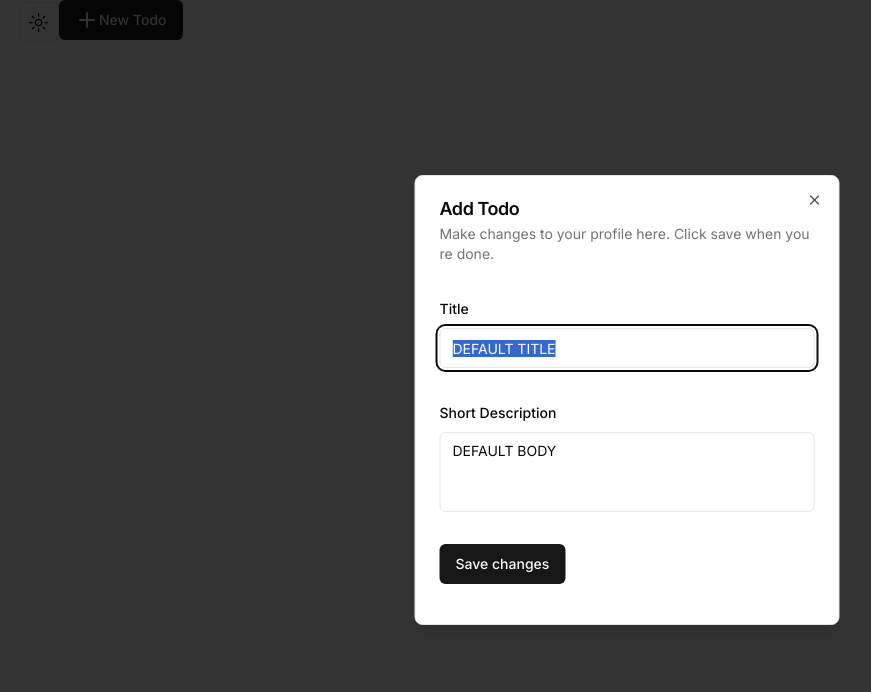
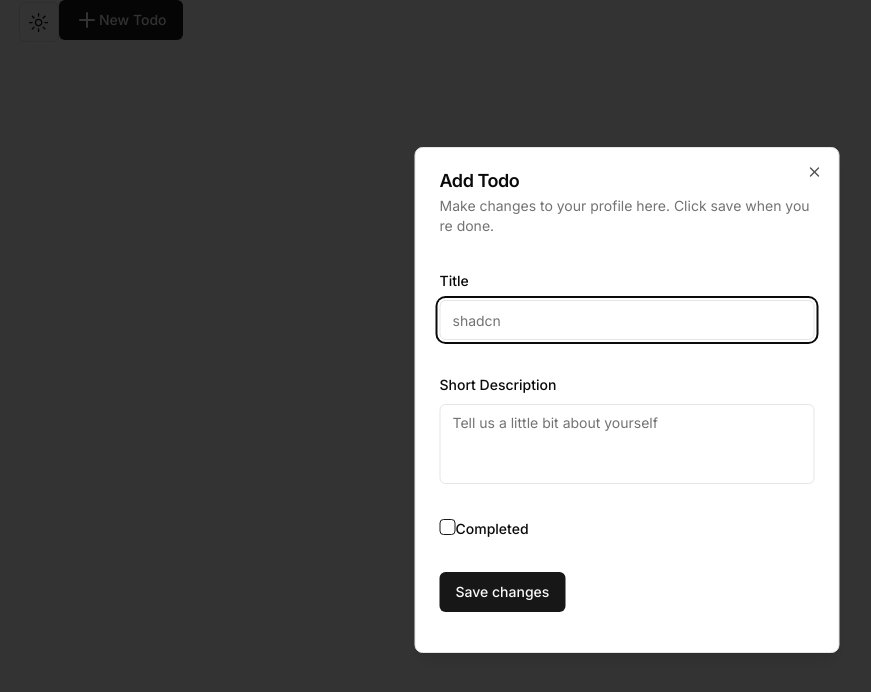
Before and after one commit to abdelkader470/full-stack-todo, a Next.js app: page / in a window 1280 px wide. Both pictures are taken after a click on the button "New Todo". Shown: the top 692 px of the page, without its empty margins (13-884 px from the left). Built offline with nearby package versions, Linux system fonts and the light colour scheme.

Commit message:
toggle completed

```diff
--- a/actions/todo.actions.ts
+++ b/actions/todo.actions.ts
@@ -10,14 +10,17 @@
 export const createTodoAction = async ({
   title,
   body,
+  completed,
 }: {
   title: string;
   body?: string | undefined;
+  completed: boolean;
 }) => {
   await prisma.todo.create({
     data: {
       title,
       body,
+      completed,
     },
   });
 };
--- a/components/AddTodoForm.tsx
+++ b/components/AddTodoForm.tsx
@@ -23,11 +23,13 @@
 import { TodoFormValues, todoFormSchema } from "@/schema";
 import { useForm } from "react-hook-form";
 import { createTodoAction } from "@/actions/todo.actions";
+import { Checkbox } from "./ui/checkbox";
 
 const AddTodoForm = () => {
   const defaultValues: Partial<TodoFormValues> = {
-    title: "DEFAULT TITLE",
-    body: "DEFAULT BODY",
+    title: "",
+    body: "",
+    completed: false,
   };
   const form = useForm<TodoFormValues>({
     resolver: zodResolver(todoFormSchema),
@@ -36,7 +38,11 @@
   });
   const onSubmit = async (data: TodoFormValues) => {
     console.log(data);
-    await createTodoAction({ title: data.title, body: data.body });
+    await createTodoAction({
+      title: data.title,
+      body: data.body,
+      completed: data.completed,
+    });
   };
   return (
     <Dialog>
@@ -87,6 +93,22 @@
                   </FormItem>
                 )}
               />
+              <FormField
+                control={form.control}
+                name="completed"
+                render={({ field }) => (
+                  <FormItem>
+                    <FormControl>
+                      <Checkbox
+                        checked={field.value}
+                        onCheckedChange={field.onChange}
+                      />
+                    </FormControl>
+                    <FormLabel>Completed</FormLabel>
+                    <FormMessage />
+                  </FormItem>
+                )}
+              />
               <Button type="submit">Save changes</Button>
             </form>
           </Form>
--- /dev/null
+++ b/components/ui/checkbox.tsx
@@ -0,0 +1,30 @@
+"use client"
+
+import * as React from "react"
+import * as CheckboxPrimitive from "@radix-ui/react-checkbox"
+import { Check } from "lucide-react"
+
+import { cn } from "@/lib/utils"
+
+const Checkbox = React.forwardRef<
+  React.ElementRef<typeof CheckboxPrimitive.Root>,
+  React.ComponentPropsWithoutRef<typeof CheckboxPrimitive.Root>
+>(({ className, ...props }, ref) => (
+  <CheckboxPrimitive.Root
+    ref={ref}
+    className={cn(
+      "peer h-4 w-4 shrink-0 rounded-sm border border-primary ring-offset-background focus-visible:outline-none focus-visible:ring-2 focus-visible:ring-ring focus-visible:ring-offset-2 disabled:cursor-not-allowed disabled:opacity-50 data-[state=checked]:bg-primary data-[state=checked]:text-primary-foreground",
+      className
+    )}
+    {...props}
+  >
+    <CheckboxPrimitive.Indicator
+      className={cn("flex items-center justify-center text-current")}
+    >
+      <Check className="h-4 w-4" />
+    </CheckboxPrimitive.Indicator>
+  </CheckboxPrimitive.Root>
+))
+Checkbox.displayName = CheckboxPrimitive.Root.displayName
+
+export { Checkbox }
--- a/package.json
+++ b/package.json
@@ -14,6 +14,7 @@
   "dependencies": {
     "@hookform/resolvers": "^3.3.4",
     "@prisma/client": "^5.11.0",
+    "@radix-ui/react-checkbox": "^1.0.4",
     "@radix-ui/react-dialog": "^1.0.5",
     "@radix-ui/react-dropdown-menu": "^2.0.6",
     "@radix-ui/react-icons": "^1.3.0",
--- a/schema/index.ts
+++ b/schema/index.ts
@@ -14,5 +14,6 @@
       message: "body must not be longer than 30 characters.",
     })
     .optional(),
+  completed: z.boolean(),
 });
 export type TodoFormValues = z.infer<typeof todoFormSchema>;
```
Also changed, not shown: 1 other file (tests, documents, lock files or other folders).
